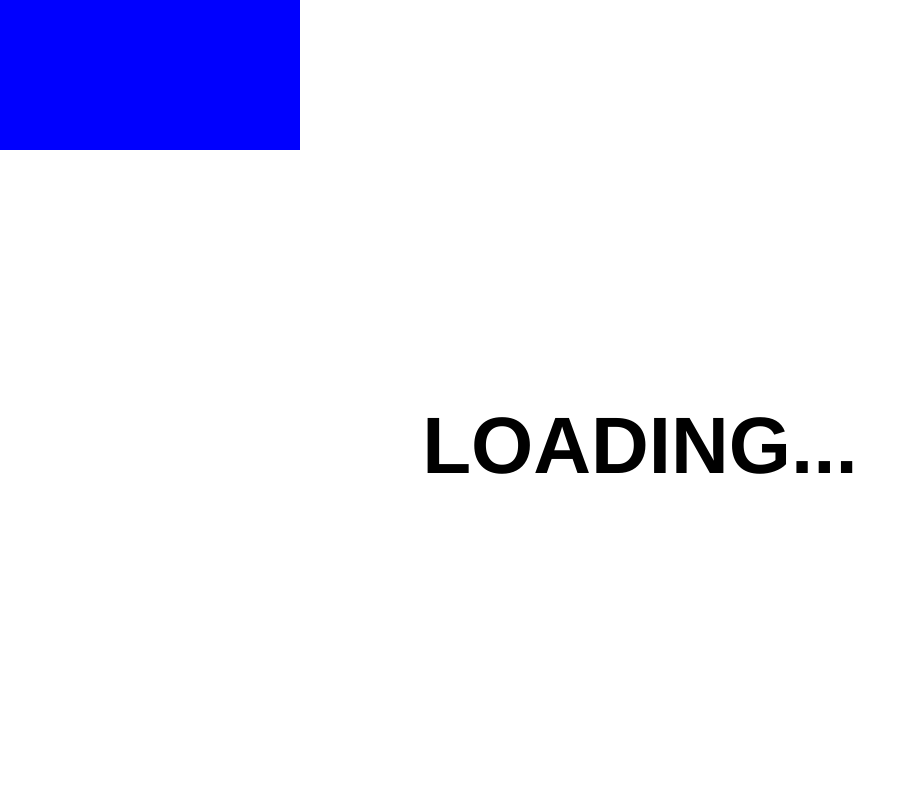
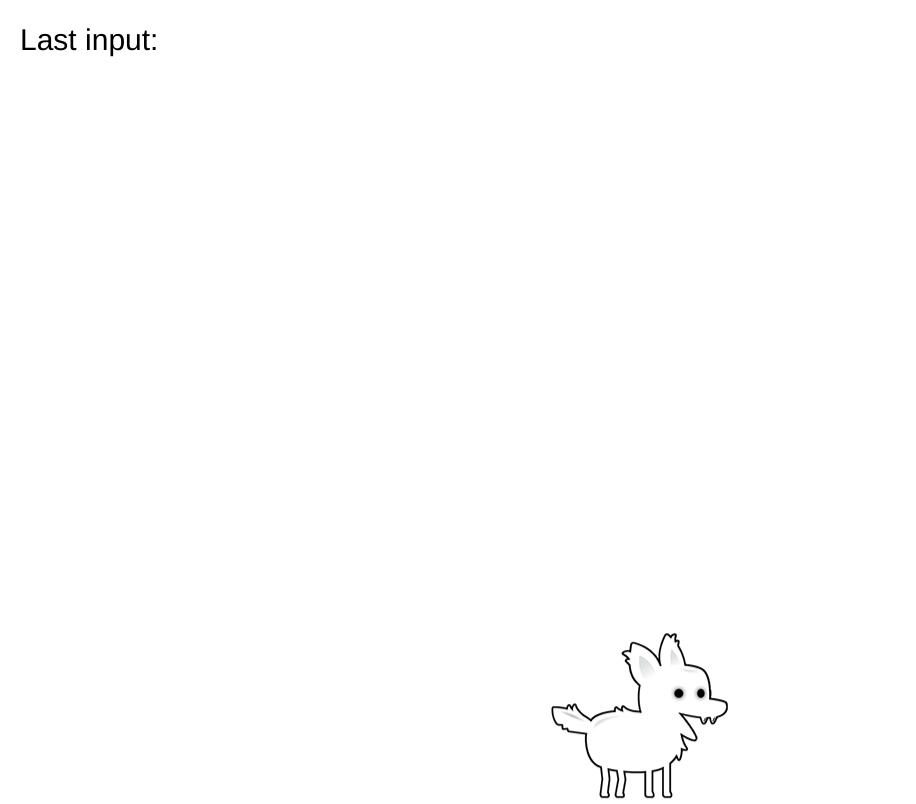
Before and after one commit to masiuk-mykola/State-management-in-JavaScript-game, a plain HTML site: page index.html in a window 1280 px wide. Shown: the whole page, without its empty margins (0-916 px from the left). Drawn offline with Linux system fonts and the light colour scheme.

Commit message:
add state

```diff
--- a/index.html
+++ b/index.html
@@ -11,6 +11,6 @@
     <canvas id="canvas1"></canvas>
     <img id="dogImage" src="./dog.png" />
     <h1 id="loading">LOADING...</h1>
-    <script src="./script.js" type="module"></script>
+    <script src="script.js" type="module"></script>
   </body>
 </html>
--- a/input.js
+++ b/input.js
@@ -0,0 +1,26 @@
+export default class InputHandler {
+  constructor() {
+    this.lastkey = "";
+
+    window.addEventListener("keydown", (e) => {
+      switch (e.key) {
+        case "ArrowLeft":
+          this.lastkey = "PRESS left";
+          break;
+        case "ArrowRight":
+          this.lastkey = "PRESS right";
+          break;
+      }
+    });
+    window.addEventListener("keyup", (e) => {
+      switch (e.key) {
+        case "ArrowLeft":
+          this.lastkey = "RELEASE left";
+          break;
+        case "ArrowRight":
+          this.lastkey = "RELEASE right";
+          break;
+      }
+    });
+  }
+}
--- a/player.js
+++ b/player.js
@@ -0,0 +1,32 @@
+export default class Player {
+  constructor(gameWidth, gameHeight) {
+    this.gameHeight = gameHeight;
+    this.gameWidth = gameWidth;
+    this.states = [];
+    this.currentState = this.states[0];
+    this.image = document.getElementById("dogImage");
+    this.width = 200;
+    this.height = 181.83;
+    this.x = this.gameWidth / 2 - this.width / 2;
+    this.y = this.gameHeight - this.height;
+    this.frameX = 0;
+    this.frameY = 0;
+  }
+  draw(context) {
+    context.drawImage(
+      this.image,
+      this.width * this.frameX,
+      this.height * this.frameY,
+      this.width,
+      this.height,
+      this.x,
+      this.y,
+      this.width,
+      this.height
+    );
+  }
+  setState(state) {
+    this.currentState = this.states[state];
+    this.currentState.enter();
+  }
+}
--- a/script.js
+++ b/script.js
@@ -0,0 +1,23 @@
+import Player from "./player.js";
+import InputHandler from "./input.js";
+import { drawStatustext } from "./utils.js";
+
+window.addEventListener("load", function () {
+  const loading = this.document.getElementById("loading");
+  loading.style.display = "none";
+  const canvas = document.getElementById("canvas1");
+  const ctx = canvas.getContext("2d");
+  canvas.width = window.innerWidth;
+  canvas.height = window.innerHeight;
+
+  const player = new Player(canvas.width, canvas.height);
+  const input = new InputHandler();
+
+  function animate() {
+    ctx.clearRect(0, 0, canvas.width, canvas.height);
+    player.draw(ctx);
+    drawStatustext(ctx, input);
+    requestAnimationFrame(animate);
+  }
+  animate();
+});
--- a/style.css
+++ b/style.css
@@ -9,7 +9,7 @@ body {
   overflow: hidden;
 }
 canvas {
-  background: blue;
+  /* background: blue; */
   top: 0;
   left: 0;
 }
--- a/utils.js
+++ b/utils.js
@@ -0,0 +1,4 @@
+export function drawStatustext(context, input) {
+  context.font = "30px Helvetica";
+  context.fillText("Last input: " + input.lastkey, 20, 50);
+}
```
Also changed, not shown: state.js (+37 -0 lines), 1 other file.
